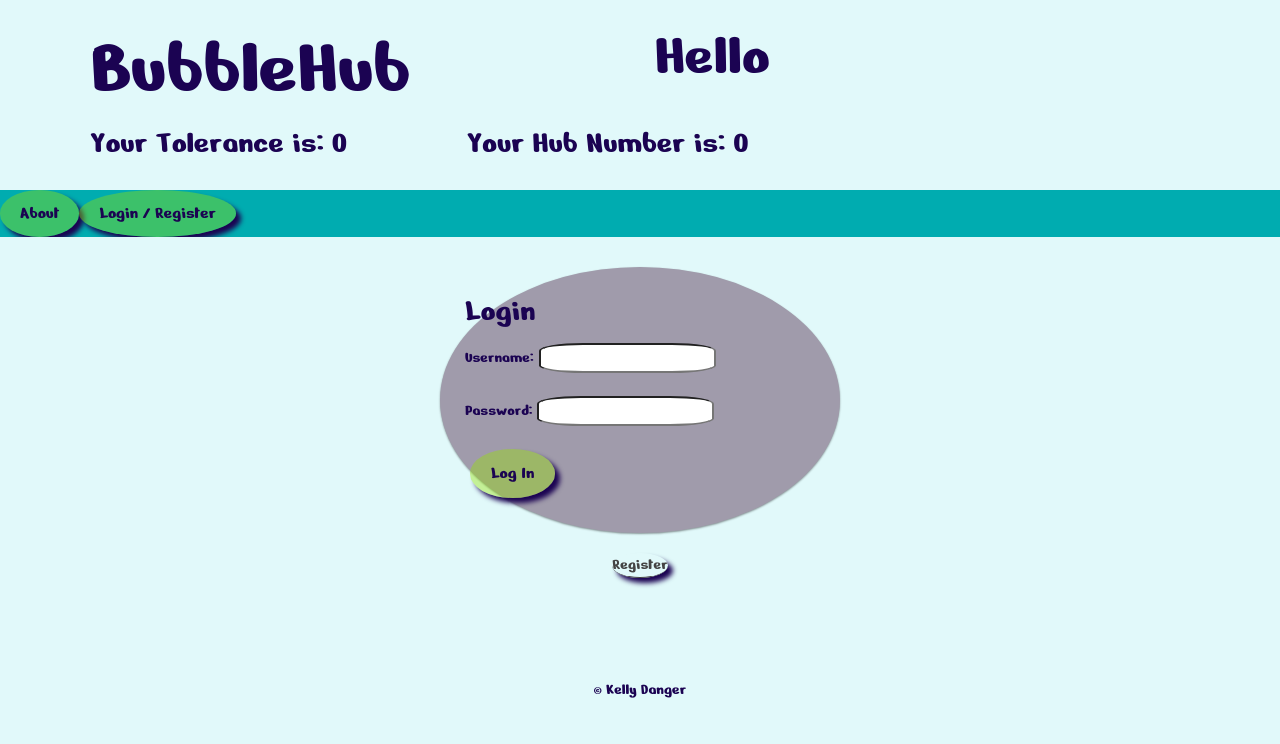
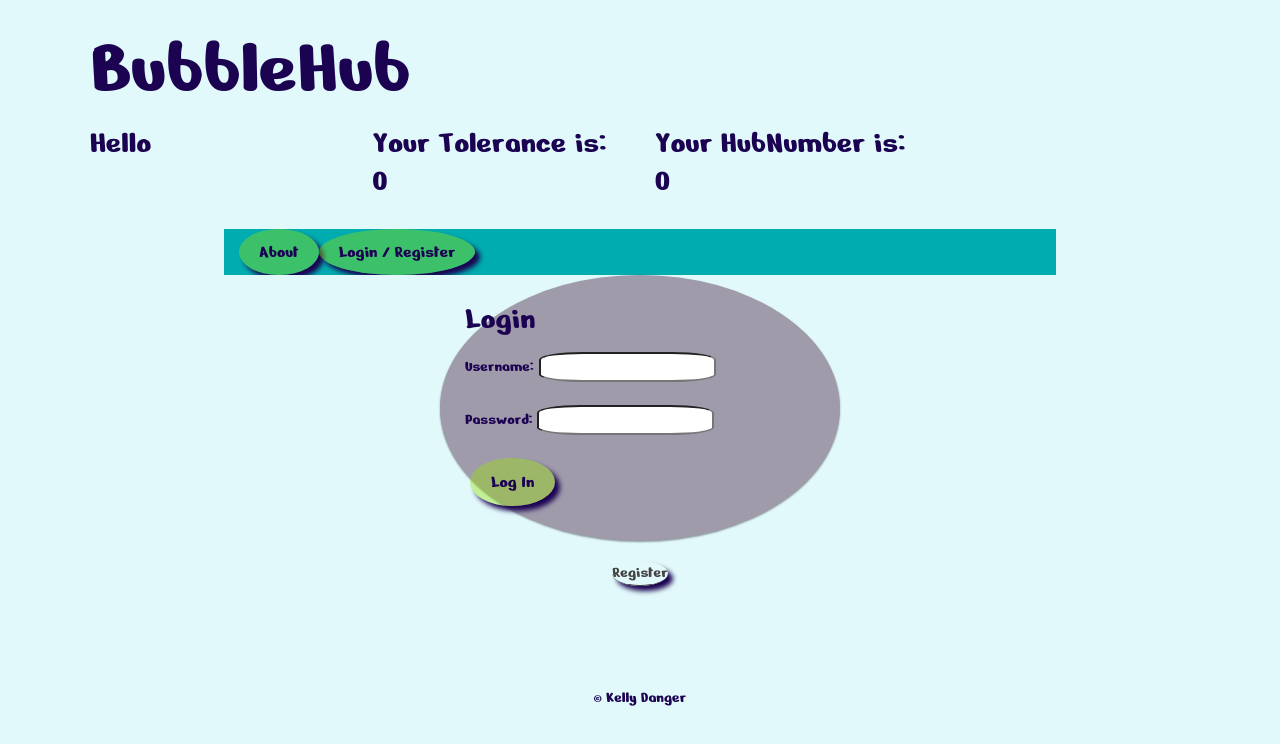
Before and after one commit to KellyDanger/bubbleHub_solo_project, a React app: page /#/user in a window 1280 px wide. Built offline with nearby package versions, Linux system fonts and the light colour scheme; no server answers.

Commit message:
nav bar styling added

```diff
--- a/src/components/ActivitySelect/ActivitySelect.js
+++ b/src/components/ActivitySelect/ActivitySelect.js
@@ -39,7 +39,7 @@ class ActivitySelect extends Component {
 
   render() {
     return(
-      <div>
+      <div className="container">
         <table className="table-striped">
           <thead>
             <tr>
--- a/src/components/App/App.css
+++ b/src/components/App/App.css
@@ -34,6 +34,11 @@ img {
   font-size: 1.1rem;
   outline: 0;
   cursor: pointer;
+}
+.nav {
+  width: 65%;
+  margin: auto;
+  padding-left: 1.2%;
 }
 
 /* --------------------------------------------------------------------------------
@@ -134,3 +139,7 @@ input {
   border-radius: 25%;
 }
 /* -------CUSTOM STYLING DEV  */
+.table-striped {
+  width: 60%;
+  margin: 0px auto;
+}
--- a/src/components/Dashboard/Dashboard.js
+++ b/src/components/Dashboard/Dashboard.js
@@ -5,6 +5,10 @@ import LogOutButton from '../LogOutButton/LogOutButton';
 
 class Dashboard extends Component {
   // this component doesn't do much to start, just renders some user info to the DOM
+  componentDidMount = () => {
+    this.props.dispatch({type: 'FETCH_MY_BMS'});
+  }
+
 
   render() {
     return (
--- a/src/components/Header/Header.js
+++ b/src/components/Header/Header.js
@@ -16,16 +16,16 @@ class Header extends Component {
       <div className="container">
         <Router>
           <Link to="/home">
-            <div className="row">
-              <h1 className="col-sm-6">BubbleHub</h1>
-              <h2 className="col-sm-6" id="welcome">Hello {this.props.reduxState.user.name}</h2>
+            <div>
+              <h1>BubbleHub</h1>
             </div>
           </Link>
         </Router>
         <div id="numRender">
           <div className="row">
-            <h2 className="col-sm-4">Your Tolerance is: {this.props.reduxState.userToleranceReducer}</h2>
-            <h2 className="col-sm-8">Your Hub Number is: {this.props.reduxState.hubNumberReducer}</h2>
+            <h2 className="col-sm-3" >Hello {this.props.reduxState.user.name}</h2>
+            <h2 className="col-sm-3">Your Tolerance is: {this.props.reduxState.userToleranceReducer}</h2>
+            <h2 className="col-sm-3">Your HubNumber is: {this.props.reduxState.hubNumberReducer}</h2>
           </div>
         </div>
 
--- a/src/components/Nav/Nav.js
+++ b/src/components/Nav/Nav.js
@@ -31,9 +31,9 @@ const Nav = (props) => {
         {props.store.user.id && (
           <>
             <Link className="nav-link" to="/createprofile">Edit Profile</Link>
-            <Link className="nav-link" to="/bubblemates">BubbleMates</Link>
             <Link className="nav-link" to="/risktolerance">Tolerance</Link>
             <Link className="nav-link" to="/activityselect">Edit Activities</Link>
+            <Link className="nav-link" to="/bubblemates">BubbleMates</Link>
             <LogOutButton className="nav-link" />
           </>
         )}
```
